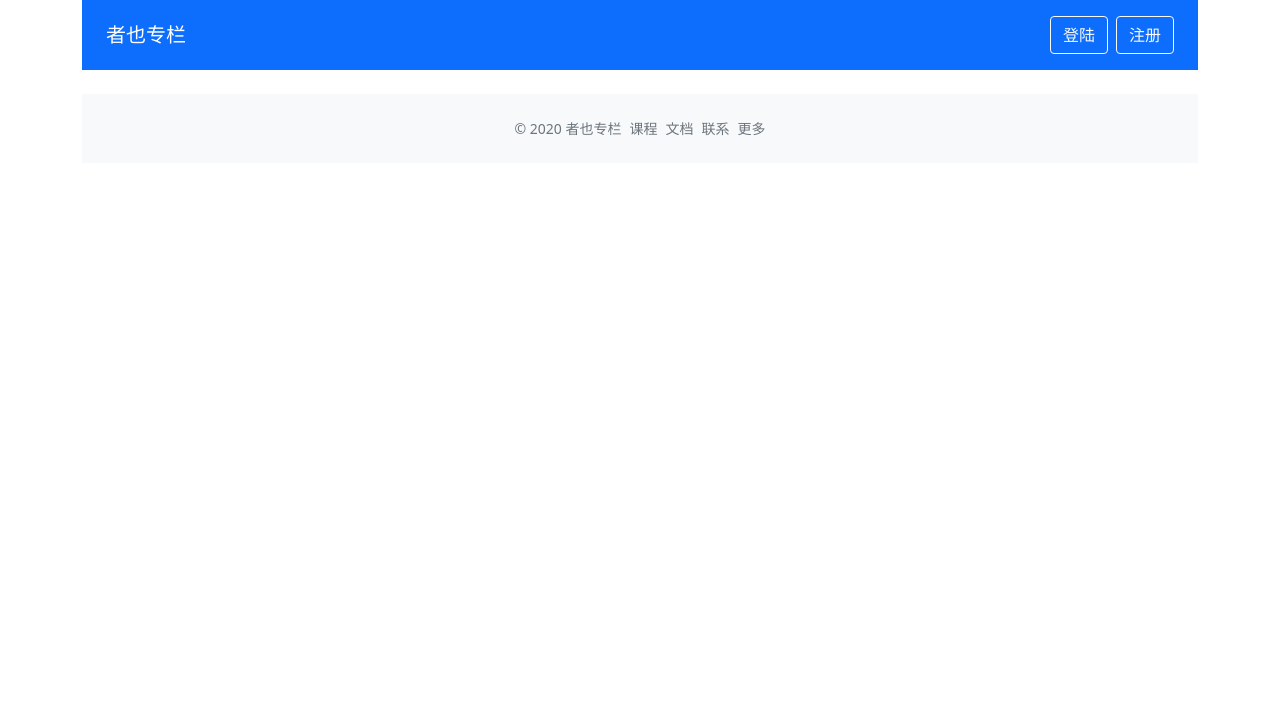
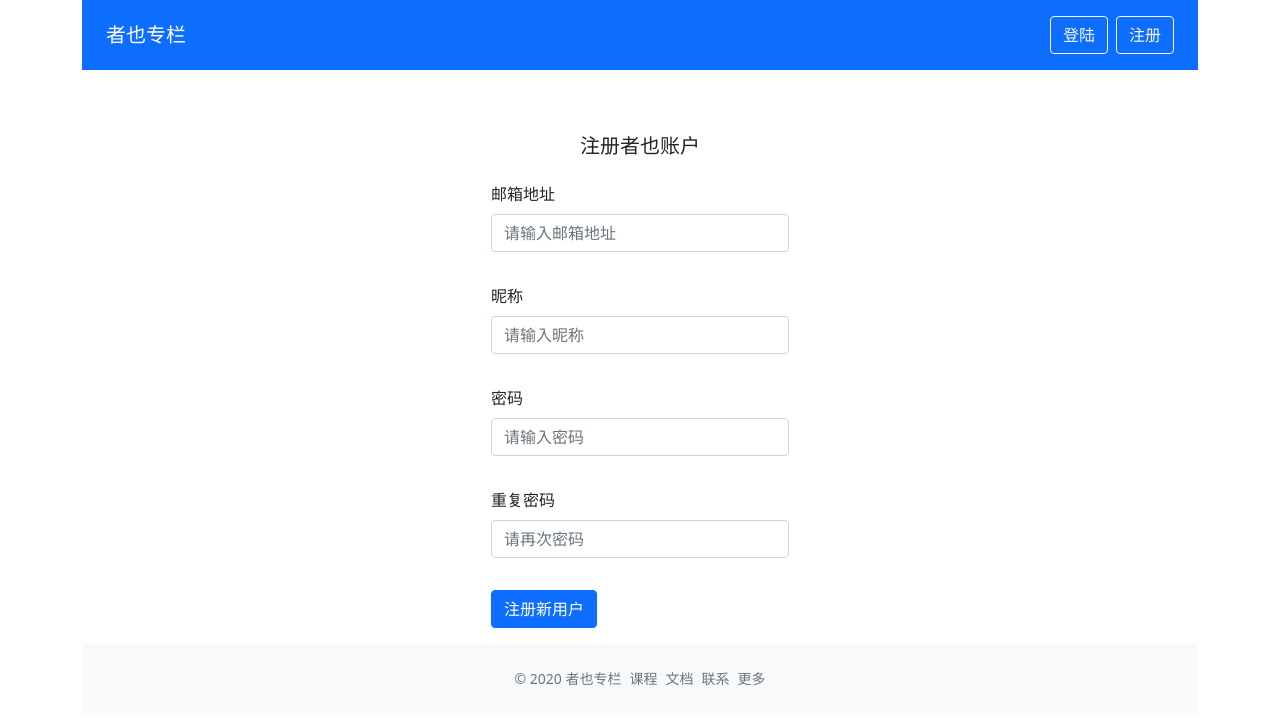
Before and after one commit to Hgj1999/--Hgj-zh-cn, a Vue app: page /signup in a window 1280 px wide. Shown: the top 724 px of the page. Built offline with nearby package versions, Linux system fonts and the light colour scheme.

Commit message:
注册页面完成

```diff
--- a/src/App.vue
+++ b/src/App.vue
@@ -18,11 +18,14 @@
 </template>
 
 <script lang="ts">
-import { defineComponent, computed } from 'vue'
+import { defineComponent, computed, onMounted, watch } from 'vue'
 import { useStore } from 'vuex'
+import axios from 'axios'
 import 'bootstrap/dist/css/bootstrap.min.css'
 import GlobalHeader from './components/GlobalHeader.vue'
 import Loader from './components/Loader.vue'
+import { GlobalDataProps } from './store'
+import createMessage from './components/createMessage'
 export default defineComponent({
   name: 'App',
   components: {
@@ -30,12 +33,27 @@ export default defineComponent({
     Loader
   },
   setup () {
-    const store = useStore()
+    const store = useStore<GlobalDataProps>()
     const currentUser = computed(() => store.state.user)
     const isLoading = computed(() => store.state.loading)
+    const token = computed(() => store.state.token)
+    const error = computed(() => store.state.error)
+    onMounted(() => {
+      if (!currentUser.value.isLogin && token.value) {
+        axios.defaults.headers.common.Authorization = `Bearer ${token.value}`
+        store.dispatch('fetchCurrentUser')
+      }
+    })
+    watch(() => error.value.status, () => {
+      const { status, message } = error.value
+      if (status && message) {
+        createMessage(message, 'error')
+      }
+    })
     return {
       currentUser,
-      isLoading
+      isLoading,
+      error
     }
   }
 })
--- a/src/components/GlobalHeader.vue
+++ b/src/components/GlobalHeader.vue
@@ -3,7 +3,7 @@
     <router-link to="/" class="navbar-brand">者也专栏</router-link>
     <ul v-if="!user.isLogin" class="list-inline mb-0">
       <li class="list-inline-item"><router-link to="/login" class="btn btn-outline-light my-2">登陆</router-link></li>
-      <li class="list-inline-item"><router-link to="/login" class="btn btn-outline-light my-2">注册</router-link></li>
+      <li class="list-inline-item"><router-link to="/signup" class="btn btn-outline-light my-2">注册</router-link></li>
     </ul>
     <ul v-else class="list-inline mb-0">
       <li class="list-inline-item">
--- a/src/components/Loader.vue
+++ b/src/components/Loader.vue
@@ -16,6 +16,7 @@
 
 <script lang="ts">
 import { defineComponent, onUnmounted } from 'vue'
+import useDOMCreate from '../hooks/useDOMCreate'
 
 export default defineComponent({
   props: {
@@ -27,12 +28,7 @@ export default defineComponent({
     }
   },
   setup () {
-    const node = document.createElement('div')
-    node.id = 'back'
-    document.body.appendChild(node)
-    onUnmounted(() => {
-      document.body.removeChild(node)
-    })
+    useDOMCreate('back')
   }
 })
 </script>
--- /dev/null
+++ b/src/components/Message.vue
@@ -0,0 +1,45 @@
+<template>
+  <teleport to="#message">
+    <div class="alert message-info fixed-top w-50 mx-auto d-flex justify-content-between mt-2"
+      :class="classObject" v-if="isVisble">
+      <span>{{message}}</span>
+      <button type="button" class="close" aria-label="Close" @click.prevent="hide">
+        <span aria-hidden="true">&times;</span>
+      </button>
+    </div>
+  </teleport>
+</template>
+
+<script lang="ts">
+import { defineComponent, PropType, ref } from 'vue'
+import useDOMCreate from '../hooks/useDOMCreate'
+export type MessageType = 'success' | 'error' | 'default'
+export default defineComponent({
+  props: {
+    message: String,
+    type: {
+      type: String as PropType<MessageType>,
+      default: 'default'
+    }
+  },
+  emits: ['close-message'],
+  setup (props, context) {
+    useDOMCreate('message')
+    const isVisble = ref(true)
+    const classObject = {
+      'alert-success': props.type === 'success',
+      'alert-danger': props.type === 'error',
+      'alert-primary': props.type === 'default'
+    }
+    const hide = () => {
+      isVisble.value = false
+      context.emit('close-message', true)
+    }
+    return {
+      classObject,
+      isVisble,
+      hide
+    }
+  }
+})
+</script>
--- a/src/components/ValidateInput.vue
+++ b/src/components/ValidateInput.vue
@@ -29,8 +29,9 @@ import { emitter } from './ValidateForm.vue'
 const emailReg = /^[a-zA-Z0-9.!#$%&'*+/=?^_`{|}~]+@[a-zA-Z0-9-]+(?:\.[a-zA-Z0-9-]+)*$/
 
 interface RuleProp {
-  type: 'required' | 'email';
+  type: 'required' | 'email' | 'custom';
   message: string;
+  validator?: () => boolean;
 }
 export type RulesProp = RuleProp[]
 export type TagType = 'input' | 'textarea'
@@ -67,6 +68,9 @@ export default defineComponent({
             case 'email':
               passed = emailReg.test(inputRef.val)
               break
+            case 'custom':
+              passed = rule.validator ? rule.validator() : true
+              break
             default:
               break
           }
--- /dev/null
+++ b/src/components/createMessage.ts
@@ -0,0 +1,18 @@
+import { createApp } from 'vue'
+import Message from './Message.vue'
+export type MessageType = 'success' | 'error' | 'default'
+const createMessage = (message: string, type: MessageType, timeout = 2000) => {
+  const messageInstance = createApp(Message, {
+    message,
+    type
+  })
+  const mountNode = document.createElement('div')
+  document.body.appendChild(mountNode)
+  messageInstance.mount(mountNode)
+  setTimeout(() => {
+    messageInstance.unmount()
+    document.body.removeChild(mountNode)
+  }, timeout)
+}
+
+export default createMessage
--- /dev/null
+++ b/src/hooks/useDOMCreate.ts
@@ -0,0 +1,12 @@
+import { onUnmounted } from 'vue'
+
+function useDOMCreate (nodeId: string) {
+  const node = document.createElement('div')
+  node.id = nodeId
+  document.body.appendChild(node)
+  onUnmounted(() => {
+    document.body.removeChild(node)
+  })
+}
+
+export default useDOMCreate
--- a/src/router.ts
+++ b/src/router.ts
@@ -1,6 +1,7 @@
 import { createRouter, createWebHistory } from 'vue-router'
 import Home from './views/Home.vue'
 import Login from './views/Login.vue'
+import Signup from './views/Signup.vue'
 import ColumnDetail from './views/ColumnDetail.vue'
 import CreatePost from './views/CreatePost.vue'
 import store from './store'
@@ -18,6 +19,12 @@ const router = createRouter({
       path: '/login',
       name: 'login',
       component: Login,
+      meta: { redirectAlreadyLogin: true }
+    },
+    {
+      path: '/signup',
+      name: 'signup',
+      component: Signup,
       meta: { redirectAlreadyLogin: true }
     },
     {
--- a/src/store.ts
+++ b/src/store.ts
@@ -28,7 +28,12 @@ export interface PostProps {
   createdAt: string;
   column: string;
 }
+export interface GlobalErrorProps {
+  status: boolean;
+  message?: string;
+}
 export interface GlobalDataProps {
+  error: GlobalErrorProps;
   token: string
   loading: boolean;
   columns: ColumnProps[];
@@ -46,7 +51,8 @@ const postAndCommit = async (url: string, mutationName: string, commit: Commit,
 }
 const store = createStore<GlobalDataProps>({
   state: {
-    token: '',
+    error: { status: false },
+    token: localStorage.getItem('token') || '',
     loading: false,
     columns: [],
     posts: [],
@@ -71,12 +77,16 @@ const store = createStore<GlobalDataProps>({
     setLoading (state, status) {
       state.loading = status
     },
+    setError (state, e: GlobalErrorProps) {
+      state.error = e
+    },
     fetchCurrentUser (state, rowData) {
       state.user = { isLogin: true, ...rowData.data }
     },
     login (state, rowData) {
       const { token } = rowData.data
       state.token = rowData.data.token
+      localStorage.setItem('token', token)
       axios.defaults.headers.common.Authorization = `Bearer ${token}`
     }
   },
--- /dev/null
+++ b/src/views/Signup.vue
@@ -0,0 +1,121 @@
+<template>
+  <div class="signup-page mx-auto p-3 w-330">
+    <h5 class="my-4 text-center">注册者也账户</h5>
+    <validate-form @form-submit="onFormSubmit">
+      <div class="mb-3">
+        <label class="form-label">邮箱地址</label>
+        <validate-input
+          :rules="emailRules" v-model="formData.email"
+          placeholder="请输入邮箱地址"
+          type="text"
+        />
+      </div>
+      <div class="mb-3">
+        <label class="form-label">昵称</label>
+        <validate-input
+          :rules="nameRules" v-model="formData.nickName"
+          placeholder="请输入昵称"
+          type="text"
+        />
+      </div>
+      <div class="mb-3">
+        <label class="form-label">密码</label>
+        <validate-input
+          type="password"
+          placeholder="请输入密码"
+          :rules="passwordRules"
+          v-model="formData.password"
+        />
+      </div>
+      <div class="mb-3">
+        <label class="form-label">重复密码</label>
+        <validate-input
+          type="password"
+          placeholder="请再次密码"
+          :rules="repeatPasswordRules"
+          v-model="formData.repeatPassword"
+        />
+      </div>
+      <template #submit>
+        <button type="submit" class="btn btn-primary btn-block btn-large">注册新用户</button>
+      </template>
+    </validate-form>
+  </div>
+</template>
+
+<script lang="ts">
+import { defineComponent, reactive } from 'vue'
+import { useRouter } from 'vue-router'
+import axios from 'axios'
+import ValidateInput, { RulesProp } from '../components/ValidateInput.vue'
+import ValidateForm from '../components/ValidateForm.vue'
+import createMessage from '../components/createMessage'
+
+export default defineComponent({
+  name: 'Signup',
+  components: {
+    ValidateInput,
+    ValidateForm
+  },
+  setup () {
+    const formData = reactive({
+      email: '',
+      nickName: '',
+      password: '',
+      repeatPassword: ''
+    })
+    const router = useRouter()
+    const emailRules: RulesProp = [
+      { type: 'required', message: '电子邮箱地址不能为空' },
+      { type: 'email', message: '请输入正确的电子邮箱格式' }
+    ]
+    const nameRules: RulesProp = [
+      { type: 'required', message: '昵称不能为空' }
+    ]
+    const passwordRules: RulesProp = [
+      { type: 'required', message: '密码不能为空' }
+    ]
+    const repeatPasswordRules: RulesProp = [
+      { type: 'required', message: '重复密码不能为空' },
+      {
+        type: 'custom',
+        validator: () => {
+          return formData.password === formData.repeatPassword
+        },
+        message: '密码不相同'
+      }
+    ]
+    const onFormSubmit = (result: boolean) => {
+      if (result) {
+        const payload = {
+          email: formData.email,
+          password: formData.password,
+          nickName: formData.nickName
+        }
+        axios.post('/users/', payload).then(data => {
+          createMessage('注册成功 正在跳转登录页面', 'success')
+          setTimeout(() => {
+            router.push('/login')
+          }, 2000)
+        }).catch(e => {
+          console.log(e)
+        })
+      }
+    }
+    return {
+      emailRules,
+      nameRules,
+      passwordRules,
+      repeatPasswordRules,
+      onFormSubmit,
+      formData
+    }
+  }
+})
+</script>
+
+<style>
+.w-330 {
+  max-width: 330px;
+}
+</style>
```
Also changed, not shown: src/main.ts (+13 -1 lines), src/views/Login.vue (+12 -3 lines).
